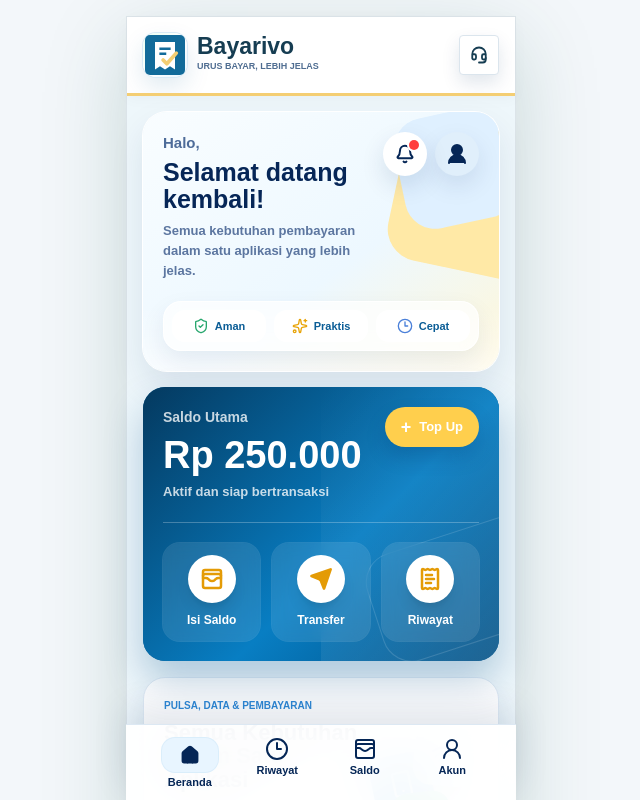
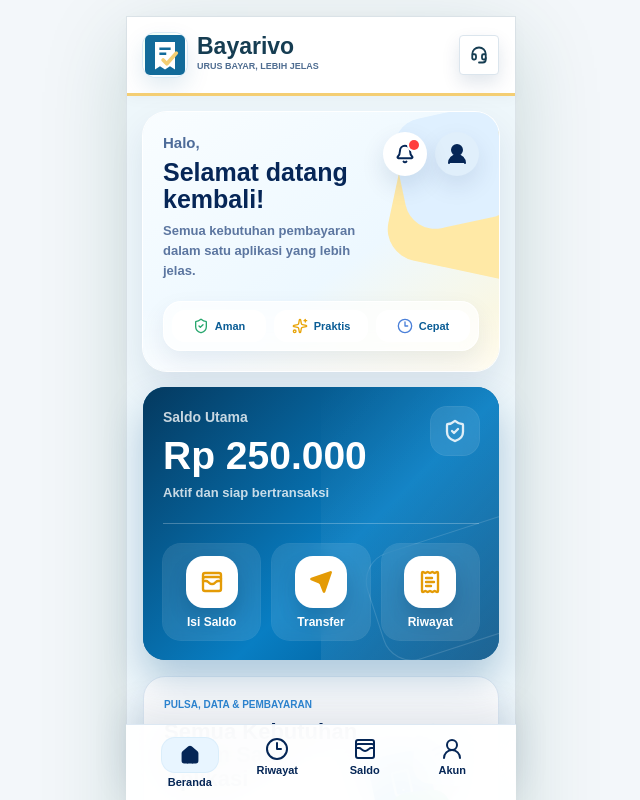
Before and after one commit to Dlennss/BayarIvo, a Next.js app in the folder pulsa-fe/: page / in a window 1280 px wide. Shown: the top 800 px of the page, without its empty margins (319-959 px from the left). Built offline with nearby package versions, Linux system fonts and the light colour scheme; no server answers.

Commit message:
Tidy wallet actions on home

```diff
--- a/pulsa-fe/components/bayarivo/BayarivoHomeConcept.tsx
+++ b/pulsa-fe/components/bayarivo/BayarivoHomeConcept.tsx
@@ -179,35 +179,34 @@
             <div className="flex items-start justify-between gap-3">
               <div className="min-w-0">
                 <p className="text-[14px] font-bold text-white/78">Saldo Utama</p>
-                <p className="mt-2 text-[38px] font-black leading-none">Rp {rupiah(250000)}</p>
+                <p className="mt-2 text-[39px] font-black leading-none">Rp {rupiah(250000)}</p>
                 <p className="mt-2 text-[13px] font-semibold text-white/78">Aktif dan siap bertransaksi</p>
               </div>
-              <Link href={topupHref} prefetch={false} className="inline-flex h-10 shrink-0 items-center gap-2 rounded-full bg-[#ffcf4d] px-4 text-[13px] font-black text-[#062657] shadow-[0_10px_20px_rgba(7,38,88,0.20)]">
-                <span className="text-lg leading-none">+</span>
-                Top Up
-              </Link>
+              <span className="grid h-12 w-12 shrink-0 place-items-center rounded-2xl bg-white/10 text-white/85 ring-1 ring-white/15 backdrop-blur">
+                <ShieldCheck className="h-6 w-6" strokeWidth={2.3} />
+              </span>
             </div>
 
             <div className="my-5 h-px bg-white/25" />
 
             <div className="grid grid-cols-3 gap-3">
-              <Link href={topupHref} prefetch={false} className="rounded-[17px] bg-white/10 p-3 text-center ring-1 ring-white/12 backdrop-blur">
-                <span className="mx-auto grid h-12 w-12 place-items-center rounded-full bg-white text-[#e49b06] shadow-lg">
-                  <WalletCards className="h-6 w-6" strokeWidth={2.5} />
+              <Link href={topupHref} prefetch={false} className="rounded-[18px] bg-white/10 px-2 py-3 text-center ring-1 ring-white/12 backdrop-blur transition hover:bg-white/15">
+                <span className="mx-auto grid h-[52px] w-[52px] place-items-center rounded-[18px] bg-white text-[#e49b06] shadow-[0_10px_18px_rgba(4,40,70,0.18)]">
+                  <WalletCards className="h-6 w-6" strokeWidth={2.35} />
                 </span>
-                <span className="mt-2 block text-[12px] font-black">Isi Saldo</span>
+                <span className="mt-2 block text-[12px] font-black leading-none">Isi Saldo</span>
               </Link>
-              <Link href={transferHref} prefetch={false} className="rounded-[17px] bg-white/10 p-3 text-center ring-1 ring-white/12 backdrop-blur">
-                <span className="mx-auto grid h-12 w-12 place-items-center rounded-full bg-white text-[#e49b06] shadow-lg">
+              <Link href={transferHref} prefetch={false} className="rounded-[18px] bg-white/10 px-2 py-3 text-center ring-1 ring-white/12 backdrop-blur transition hover:bg-white/15">
+                <span className="mx-auto grid h-[52px] w-[52px] place-items-center rounded-[18px] bg-white text-[#e49b06] shadow-[0_10px_18px_rgba(4,40,70,0.18)]">
                   <Send className="h-6 w-6" fill="currentColor" strokeWidth={1.7} />
                 </span>
-                <span className="mt-2 block text-[12px] font-black">Transfer</span>
+                <span className="mt-2 block text-[12px] font-black leading-none">Transfer</span>
               </Link>
-              <Link href={transactionHref} prefetch={false} className="rounded-[17px] bg-white/10 p-3 text-center ring-1 ring-white/12 backdrop-blur">
-                <span className="mx-auto grid h-12 w-12 place-items-center rounded-full bg-white text-[#e49b06] shadow-lg">
-                  <ReceiptText className="h-6 w-6" strokeWidth={2.5} />
+              <Link href={transactionHref} prefetch={false} className="rounded-[18px] bg-white/10 px-2 py-3 text-center ring-1 ring-white/12 backdrop-blur transition hover:bg-white/15">
+                <span className="mx-auto grid h-[52px] w-[52px] place-items-center rounded-[18px] bg-white text-[#e49b06] shadow-[0_10px_18px_rgba(4,40,70,0.18)]">
+                  <ReceiptText className="h-6 w-6" strokeWidth={2.35} />
                 </span>
-                <span className="mt-2 block text-[12px] font-black">Riwayat</span>
+                <span className="mt-2 block text-[12px] font-black leading-none">Riwayat</span>
               </Link>
             </div>
           </div>
```
